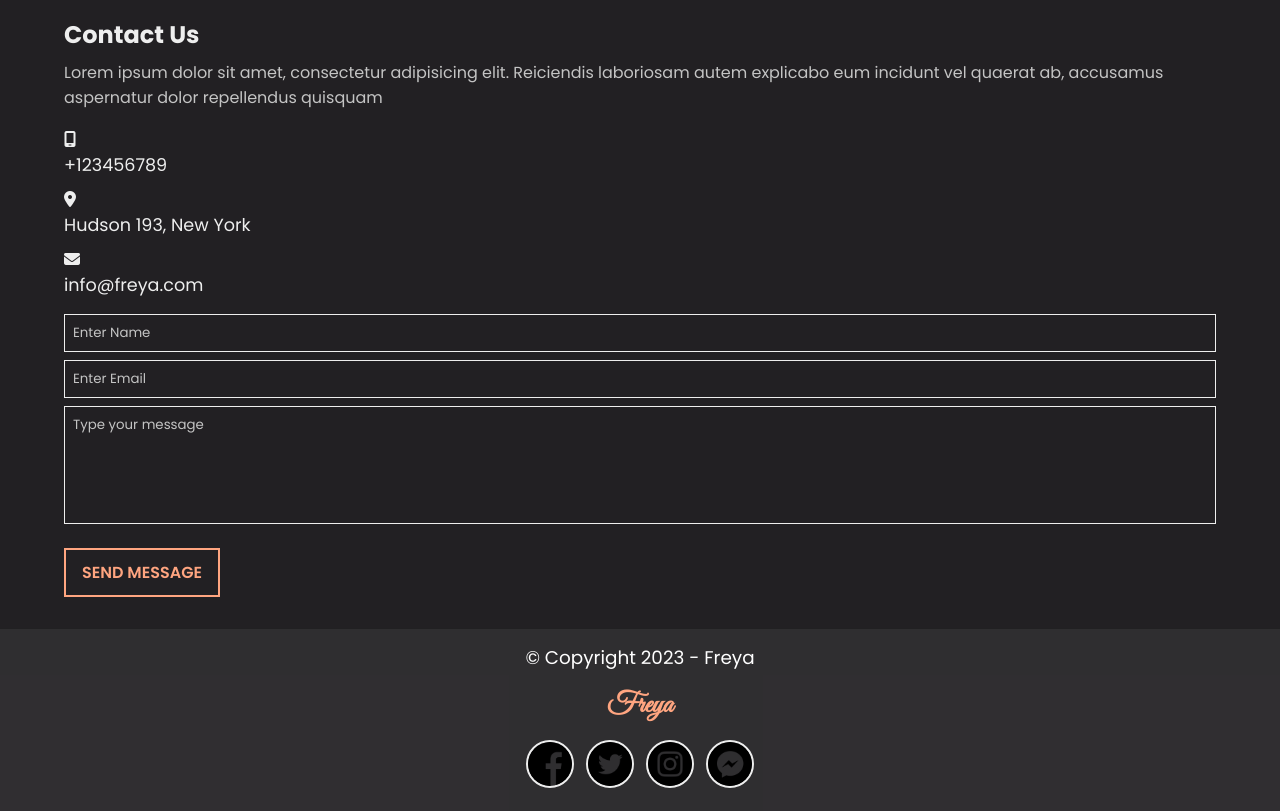
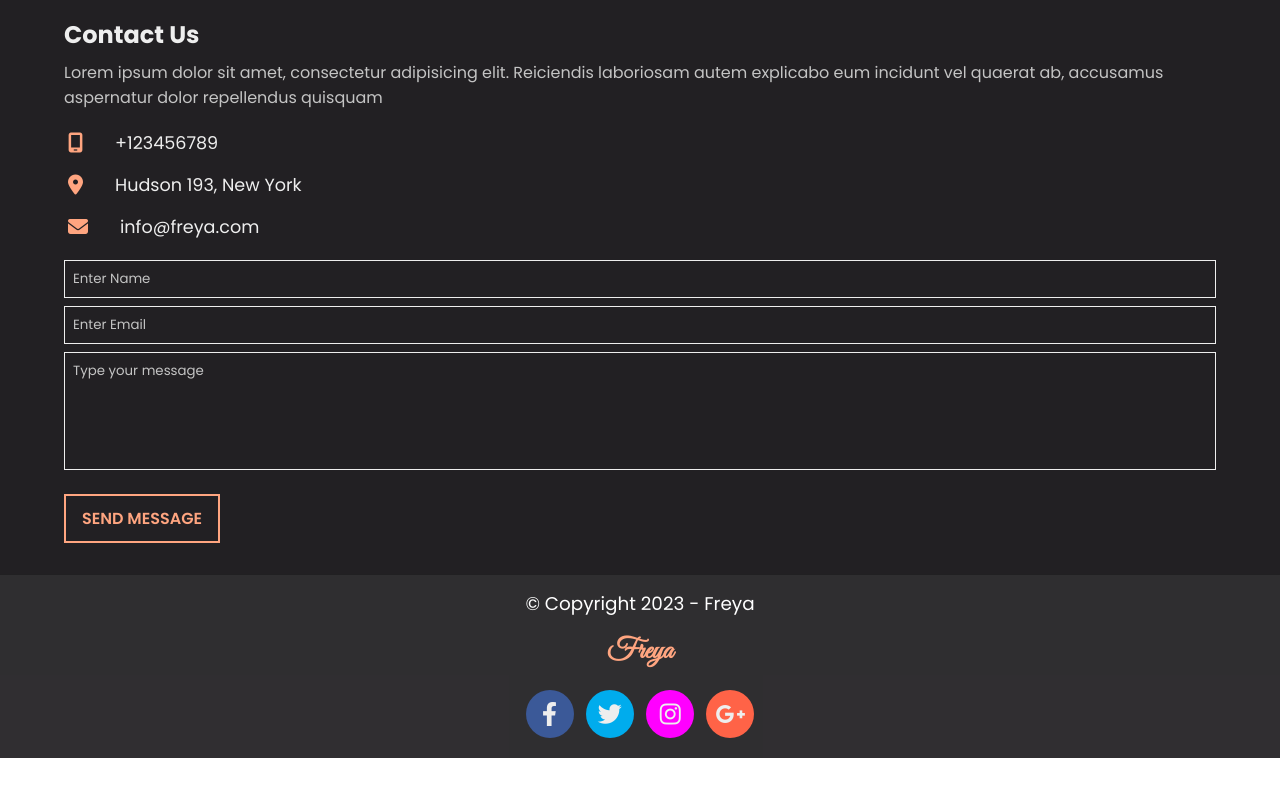
Before and after one commit to samarceldjo/freya_restaurant, a plain HTML site: page index.html in a window 1280 px wide. Shown: the part 2120-2931 px from the top of the page. After the commit the page ends 2878 px from the top, so only its background shows below. Drawn offline with Linux system fonts and the light colour scheme.

Commit message:
Another commit

```diff
--- a/index.html
+++ b/index.html
@@ -173,10 +173,10 @@
       </div>
       <h3 class="title"><a href="index.html">Freya</a></h3>
       <div class="social-media">
-        <img src="/assets/001-facebook.png" alt="" width="50px" />
-        <img src="/assets/002-twitter.png" alt="" width="50px" />
-        <img src="/assets/003-instagram.png" alt="" width="50px" />
-        <img src="/assets/004-messenger.png" alt="" width="50px" />
+        <i class="fa-brands fa-facebook-f"></i>
+        <i class="fa-brands fa-twitter"></i>
+        <i class="fa-brands fa-instagram"></i>
+        <i class="fa-brands fa-google-plus-g"></i>
       </div>
     </footer>
 
--- a/style.css
+++ b/style.css
@@ -302,11 +302,16 @@ section.contact > div {
     margin: 16px 0;
 }
 .address div {
+    padding: 4px;
     margin-bottom: 8px;
     font-size: 1.1rem;
+    display: flex;
+    align-items: center;
 }
 .address i {
-    font-size: 1rem;
+    font-size: 1.25rem;
+    margin-right: 2rem;
+    color: var(--orange)
 }
 
 input[type="text"],
@@ -342,9 +347,26 @@ footer {
 footer .title {
     margin: 1rem 0;
 }
-.social-media img {
+.social-media i {
+    font-size: 1.5rem;
+    color: #eee;
     width: 48px;
-    margin: 0 4px;
-    border: 2px solid #eee;
+    height: 48px;
+    text-align: center;
+    padding-top: 12px;
+    margin: 4px;
     border-radius: 50%;
+    cursor: pointer;
 }
+.fa-facebook-f {
+    background-color: #3b5998;
+}
+.fa-twitter {
+    background-color: #00aced;
+}
+.fa-instagram {
+    background-color: #ff00ff;
+}
+.fa-google-plus-g {
+    background-color: #ff6347;
+}
```
